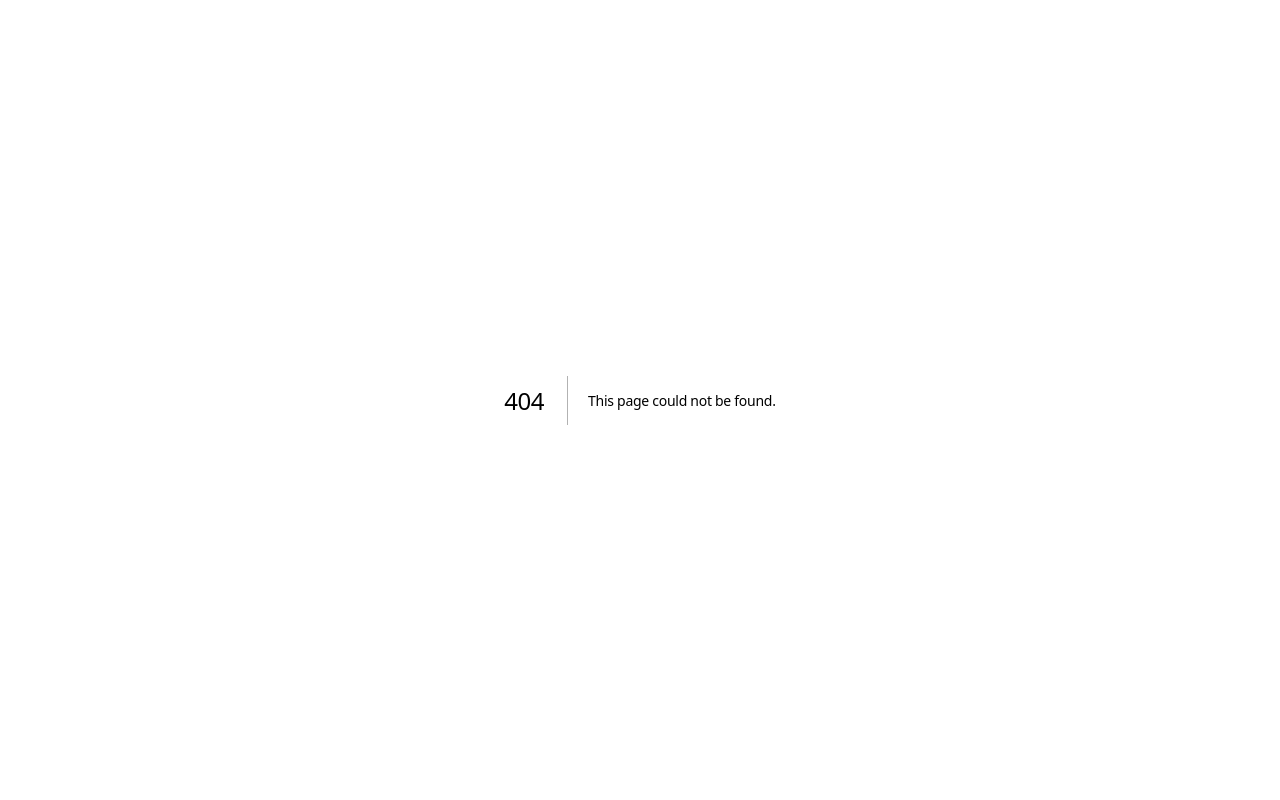
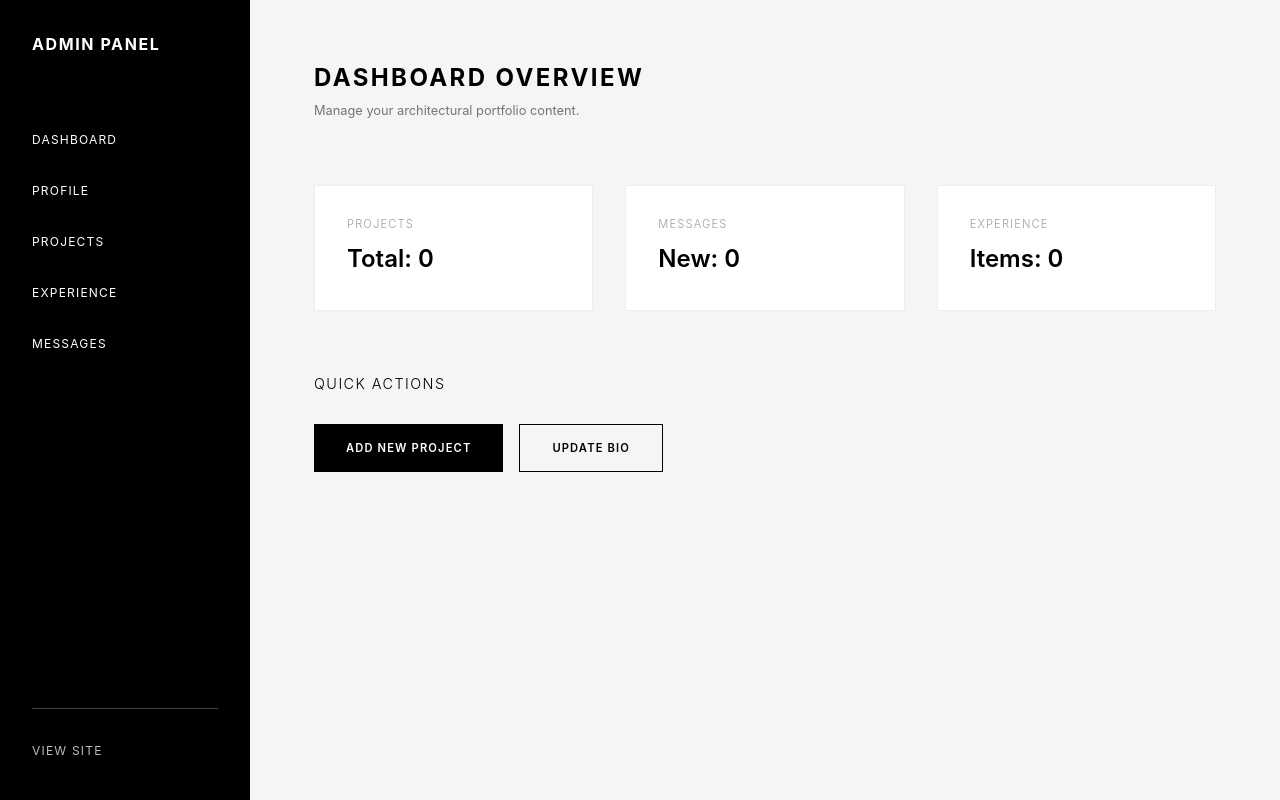
Before and after one commit to chmoralla-code/monochrome-portfolio, a Next.js app: page /admin in a window 1280 px wide. Before the commit this address had no page. Built offline with nearby package versions, Linux system fonts and the light colour scheme.

Commit message:
Fix: Create Admin Dashboard UI (Layout and Home Page)

```diff
--- /dev/null
+++ b/src/app/admin/AdminLayout.module.css
@@ -0,0 +1,58 @@
+.adminWrapper {
+  display: flex;
+  min-height: 100vh;
+  background: var(--background);
+}
+
+.sidebar {
+  width: 250px;
+  background: var(--foreground);
+  color: var(--background);
+  display: flex;
+  flex-direction: column;
+  padding: var(--spacing-md);
+  position: fixed;
+  height: 100vh;
+}
+
+.logo {
+  font-weight: 700;
+  letter-spacing: 0.1em;
+  font-size: 1rem;
+  margin-bottom: var(--spacing-lg);
+}
+
+.nav {
+  display: flex;
+  flex-direction: column;
+  gap: var(--spacing-sm);
+  flex: 1;
+}
+
+.nav a {
+  font-size: 0.75rem;
+  letter-spacing: 0.1em;
+  padding: var(--spacing-xs) 0;
+  transition: opacity 0.2s;
+}
+
+.nav a:hover {
+  opacity: 0.6;
+}
+
+.spacer {
+  flex: 1;
+}
+
+.viewSite {
+  border-top: 1px solid var(--gray-800);
+  padding-top: var(--spacing-md) !important;
+  color: var(--gray-400);
+}
+
+.content {
+  flex: 1;
+  margin-left: 250px;
+  padding: var(--spacing-lg);
+  background: var(--gray-100);
+}
--- /dev/null
+++ b/src/app/admin/Dashboard.module.css
@@ -0,0 +1,72 @@
+.container {
+  max-width: 1000px;
+}
+
+.header {
+  margin-bottom: var(--spacing-lg);
+}
+
+.header h1 {
+  font-size: 1.5rem;
+  font-weight: 700;
+  letter-spacing: 0.1em;
+  margin-bottom: var(--spacing-xs);
+}
+
+.header p {
+  color: var(--gray-600);
+  font-size: 0.8rem;
+}
+
+.grid {
+  display: grid;
+  grid-template-columns: repeat(auto-fit, minmax(250px, 1fr));
+  gap: var(--spacing-md);
+  margin-bottom: var(--spacing-lg);
+}
+
+.card {
+  background: white;
+  padding: var(--spacing-md);
+  border: 1px solid var(--gray-200);
+}
+
+.card h3 {
+  font-size: 0.7rem;
+  letter-spacing: 0.1em;
+  color: var(--gray-500);
+  margin-bottom: var(--spacing-xs);
+}
+
+.card p {
+  font-size: 1.5rem;
+  font-weight: 600;
+}
+
+.quickActions h2 {
+  font-size: 0.9rem;
+  letter-spacing: 0.1em;
+  margin-bottom: var(--spacing-md);
+}
+
+.buttonGroup {
+  display: flex;
+  gap: var(--spacing-sm);
+}
+
+.primary, .secondary {
+  padding: var(--spacing-sm) var(--spacing-md);
+  font-size: 0.7rem;
+  font-weight: 600;
+  letter-spacing: 0.1em;
+}
+
+.primary {
+  background: var(--foreground);
+  color: var(--background);
+}
+
+.secondary {
+  border: 1px solid var(--foreground);
+  color: var(--foreground);
+}
--- /dev/null
+++ b/src/app/admin/layout.tsx
@@ -0,0 +1,30 @@
+import Link from 'next/link';
+import styles from './AdminLayout.module.css';
+
+export default function AdminLayout({
+  children,
+}: {
+  children: React.ReactNode;
+}) {
+  return (
+    <div className={styles.adminWrapper}>
+      <aside className={styles.sidebar}>
+        <div className={styles.logo}>
+          <Link href="/admin">ADMIN PANEL</Link>
+        </div>
+        <nav className={styles.nav}>
+          <Link href="/admin">DASHBOARD</Link>
+          <Link href="/admin/profile">PROFILE</Link>
+          <Link href="/admin/projects">PROJECTS</Link>
+          <Link href="/admin/experience">EXPERIENCE</Link>
+          <Link href="/admin/messages">MESSAGES</Link>
+          <div className={styles.spacer}></div>
+          <Link href="/" className={styles.viewSite}>VIEW SITE</Link>
+        </nav>
+      </aside>
+      <main className={styles.content}>
+        {children}
+      </main>
+    </div>
+  );
+}
--- /dev/null
+++ b/src/app/admin/page.tsx
@@ -0,0 +1,35 @@
+import styles from './Dashboard.module.css';
+
+export default function AdminDashboard() {
+  return (
+    <div className={styles.container}>
+      <header className={styles.header}>
+        <h1>DASHBOARD OVERVIEW</h1>
+        <p>Manage your architectural portfolio content.</p>
+      </header>
+
+      <div className={styles.grid}>
+        <div className={styles.card}>
+          <h3>PROJECTS</h3>
+          <p>Total: 0</p>
+        </div>
+        <div className={styles.card}>
+          <h3>MESSAGES</h3>
+          <p>New: 0</p>
+        </div>
+        <div className={styles.card}>
+          <h3>EXPERIENCE</h3>
+          <p>Items: 0</p>
+        </div>
+      </div>
+
+      <section className={styles.quickActions}>
+        <h2>QUICK ACTIONS</h2>
+        <div className={styles.buttonGroup}>
+          <button className={styles.primary}>ADD NEW PROJECT</button>
+          <button className={styles.secondary}>UPDATE BIO</button>
+        </div>
+      </section>
+    </div>
+  );
+}
```
